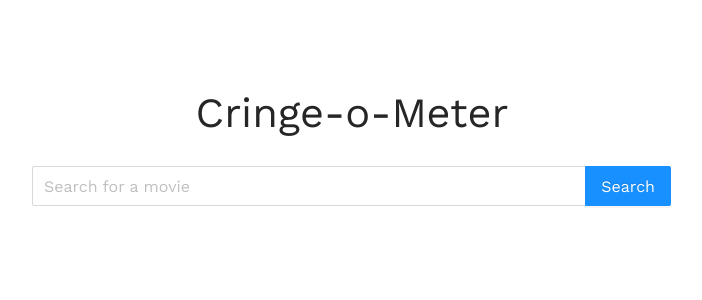
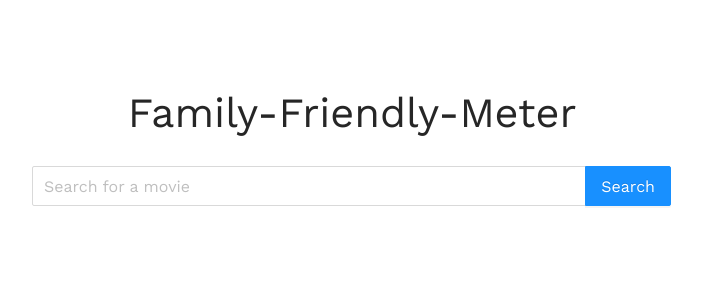
Before and after one commit to barisayyildiz/Family-Friendly-Meter, a React (Create React App) app: page / in a window 1280 px wide. Shown: the top 300 px of the page, without its empty margins (288-990 px from the left). Built offline with nearby package versions, Linux system fonts and the light colour scheme.

Commit message:
başlık değiştirildi, ikon eklendi

```diff
--- a/public/index.html
+++ b/public/index.html
@@ -2,7 +2,6 @@
 <html lang="en">
   <head>
     <meta charset="utf-8" />
-    <link rel="icon" href="%PUBLIC_URL%/favicon.ico" />
     <meta name="viewport" content="width=device-width, initial-scale=1" />
     <meta name="theme-color" content="#000000" />
     <meta
@@ -24,9 +23,10 @@
       work correctly both with client-side routing and a non-root public URL.
       Learn how to configure a non-root public URL by running `npm run build`.
 		-->
+		<link rel="icon" href="https://www.kindpng.com/picc/m/61-613142_see-no-evil-monkey-icon-monkey-eyes-closed.png">
 		<link rel="preconnect" href="https://fonts.gstatic.com">
 		<link href="https://fonts.googleapis.com/css2?family=Work+Sans&display=swap" rel="stylesheet">
-    <title>React App</title>
+    <title>Family-Friendly-Meter</title>
   </head>
   <body>
     <noscript>You need to enable JavaScript to run this app.</noscript>
--- a/src/components/UserInput.js
+++ b/src/components/UserInput.js
@@ -59,7 +59,7 @@ function UserInput() {
 		fontSize : '1.3rem',
 		fontFamily: 'Work Sans'}}>
 
-			<h1>Cringe-o-Meter</h1>
+			<h1>Family-Friendly-Meter</h1>
 
 			{/* <input placeholder="Search for a movie" onChange={(e) => setMovie(e.target.value)} style={{fontSize : '2rem'}}></input>
 			<button onClick={clickHandler} style={{fontSize : '2rem'}}>Search</button> */}
```
